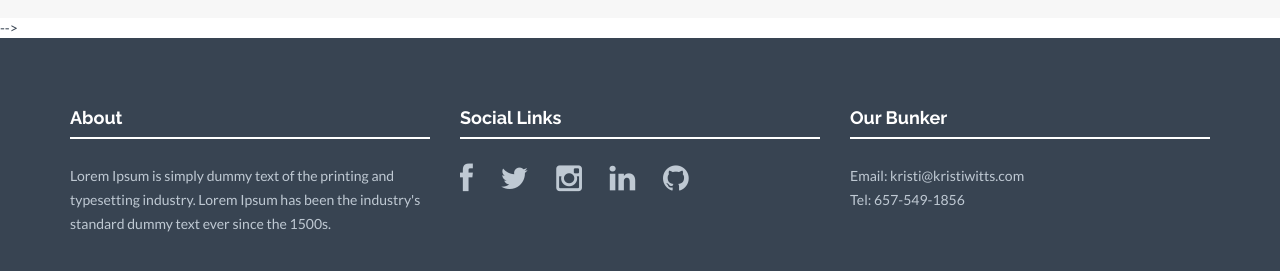
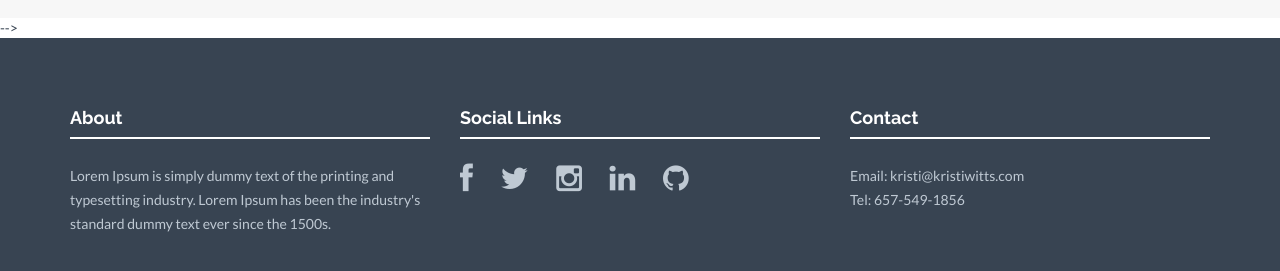
Before and after one commit to kwitts/kwitts.github.io, a Jekyll site: the page built from index.html, in a window 1280 px wide and 900 px high, scrolled down 644 px. Shown: the part 592-863 px from the top of the window. Built offline with Jekyll 4.4.1, drawn with Linux system fonts in a browser that asks for light colours; nearby versions of some CDN libraries.

Commit message:
footer fix

```diff
--- a/_includes/footer.html
+++ b/_includes/footer.html
@@ -16,7 +16,7 @@
                 </p>
             </div>
             <div class="col-lg-4">
-                <h4>Our Bunker</h4>
+                <h4>Contact</h4>
                 <div class="hline-w"></div>
                 <p>
                     Email: {{ site.email }}<br/>
```
